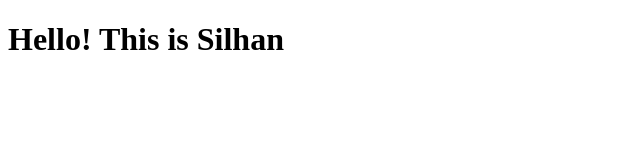
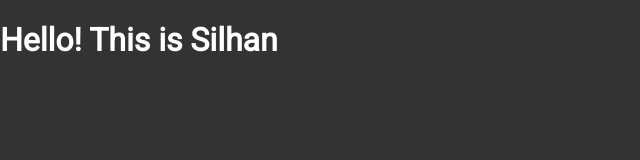
Before and after one commit to ymsilhan/ymsilhan.github.io, a plain HTML site: page index.html in a window 1280 px wide. Shown: the whole page, without its empty margins (0-640 px from the left). Drawn offline with Linux system fonts and the light colour scheme.

Commit message:
added style.css

```diff
--- a/index.html
+++ b/index.html
@@ -5,6 +5,9 @@
     <meta name="viewport" content="width=device-width, initial-scale=1.0">
     <meta http-equiv="X-UA-Compatible" content="ie=edge">
     <title>YM Silhan</title>
+    <link rel="stylesheet" href="style.css">
+    <link href="https://fonts.googleapis.com/css?family=Roboto&display=swap" rel="stylesheet">
+
 </head>
 <body>
     <h1>Hello! This is Silhan</h1>
--- /dev/null
+++ b/style.css
@@ -0,0 +1,7 @@
+body {
+    background-color: #333;
+    margin: 0;
+    font-family: 'Roboto', sans-serif;
+    color: #fff;
+}
+* { box-sizing: border-box; }
```
